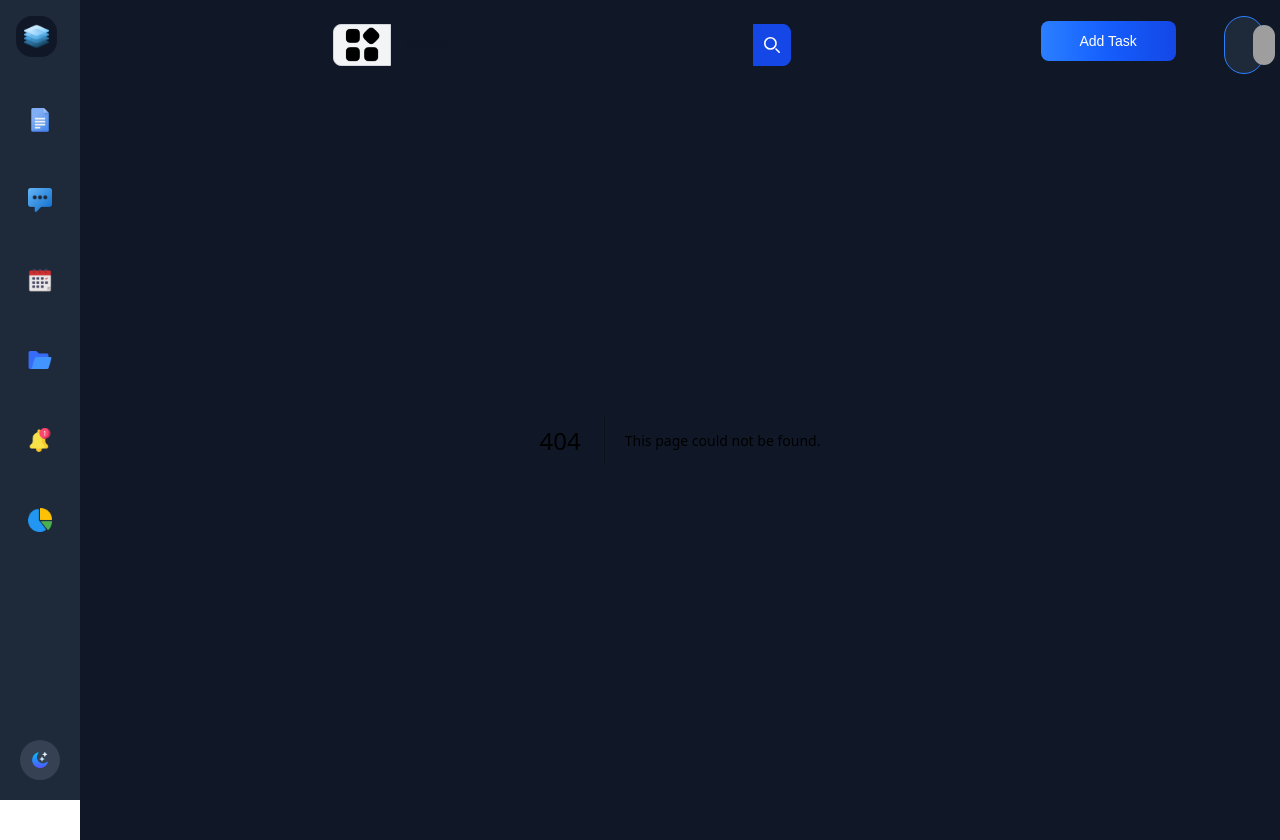
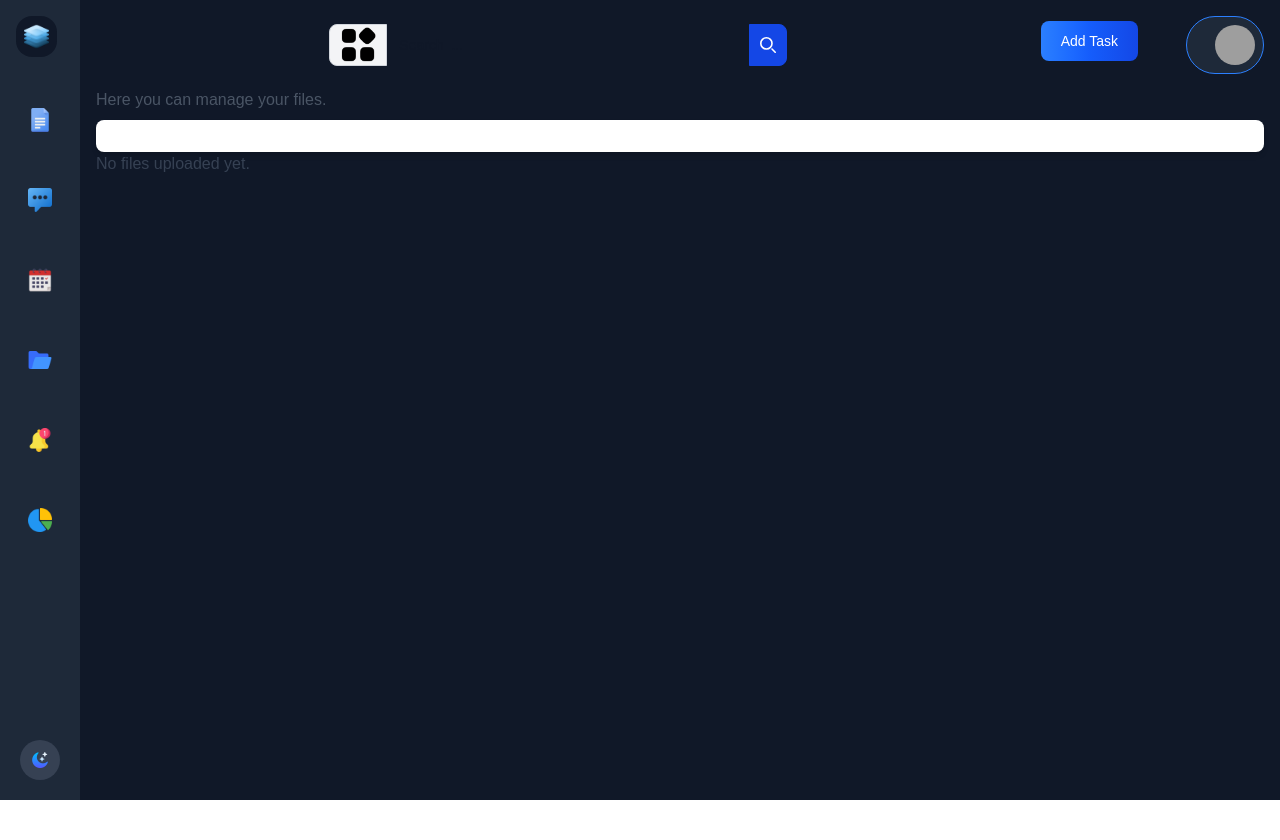
Before and after one commit to Sampath252005/task-manager, a Next.js app: page /files in a window 1280 px wide. Before the commit this address had no page. After the commit the page ends 800 px from the top, so only its background shows below. Built offline with nearby package versions, Linux system fonts and the light colour scheme; grey boxes are pictures that could not be loaded.

Commit message:
getting started with file page

```diff
--- a/app/components/ClientLayoutWrapper.js
+++ b/app/components/ClientLayoutWrapper.js
@@ -33,7 +33,7 @@ const ClientLayoutWrapper = ({ children }) => {
       >
         <div
           className={`flex justify-between items-center p-4 bg-gray-900 fixed top-0 ${
-            NavbarShow ? "left-17" : "left-0"
+            NavbarShow ? "left-17 md:left-15" : "left-0"
           } md:right-0  z-10`}
         >
           <SearchBar
--- a/app/components/NavBar.js
+++ b/app/components/NavBar.js
@@ -84,6 +84,7 @@ const NavBar = ({ NavbarShow, setNavbarShow }) => {
                   alt="Folder"
                   width={25}
                   height={25}
+                  onClick={()=>router.push('/files')}
                 />
               </motion.button>
 
--- a/app/components/SearchBar.js
+++ b/app/components/SearchBar.js
@@ -186,7 +186,7 @@ useEffect(() => {
             onClick={handleAddTask}
             whileHover={{ scale: 1.05 }}
             whileTap={{ scale: 0.95 }}
-            className="cursor-pointer hidden md:block md:text-white md:bg-gradient-to-r from-blue-500 via-blue-600 to-blue-700 md:hover:bg-gradient-to-br md:dark:shadow-lg md:font-medium md:rounded-lg md:text-sm md:px-5 md:py-2.5 md:text-center md:me-2 md:mb-2 w-full"
+            className="cursor-pointer hidden md:block md:text-white md:bg-gradient-to-r from-blue-500 via-blue-600 to-blue-700 md:hover:bg-gradient-to-br md:dark:shadow-lg md:font-medium md:rounded-lg md:text-sm md:px-5 md:py-2.5 md:text-center md:me-2 md:mb-2 "
           >
             Add Task
           </motion.button>
@@ -194,10 +194,10 @@ useEffect(() => {
           <div className="flex items-center gap-4">
             <div className="relative inline-block text-left" ref={ProfileRef}>
               <span
-                className="flex items-center gap-5 bg-gray-800 border border-blue-500 p-2 text-white rounded-full cursor-pointer"
+                className="flex items-center gap-5 bg-gray-800 border border-blue-500 p-2 text-white rounded-full cursor-pointer w-fit"
                 onClick={() => setOpenProfile(!OpenProfile)}
               >
-                <h2 className="hidden md:block font-bold">
+                <h2 className="hidden md:block md:text-sm font-bold">
                   {user ? capitalizeFirstLetter(user.username) : ""}
                 </h2>
                 <Image
--- /dev/null
+++ b/app/files/page.js
@@ -0,0 +1,14 @@
+import React from 'react'
+
+const files= () => {
+  return (
+  <>
+    <h1 className="text-2xl font-bold mb-4">Files</h1>
+    <p className="text-gray-600 mb-2">Here you can manage your files.</p>
+    <div className="bg-white p-4 rounded-lg shadow-md"></div>
+      <p className="text-gray-700">No files uploaded yet.</p>
+  </>
+  )
+}
+
+export default files
```
